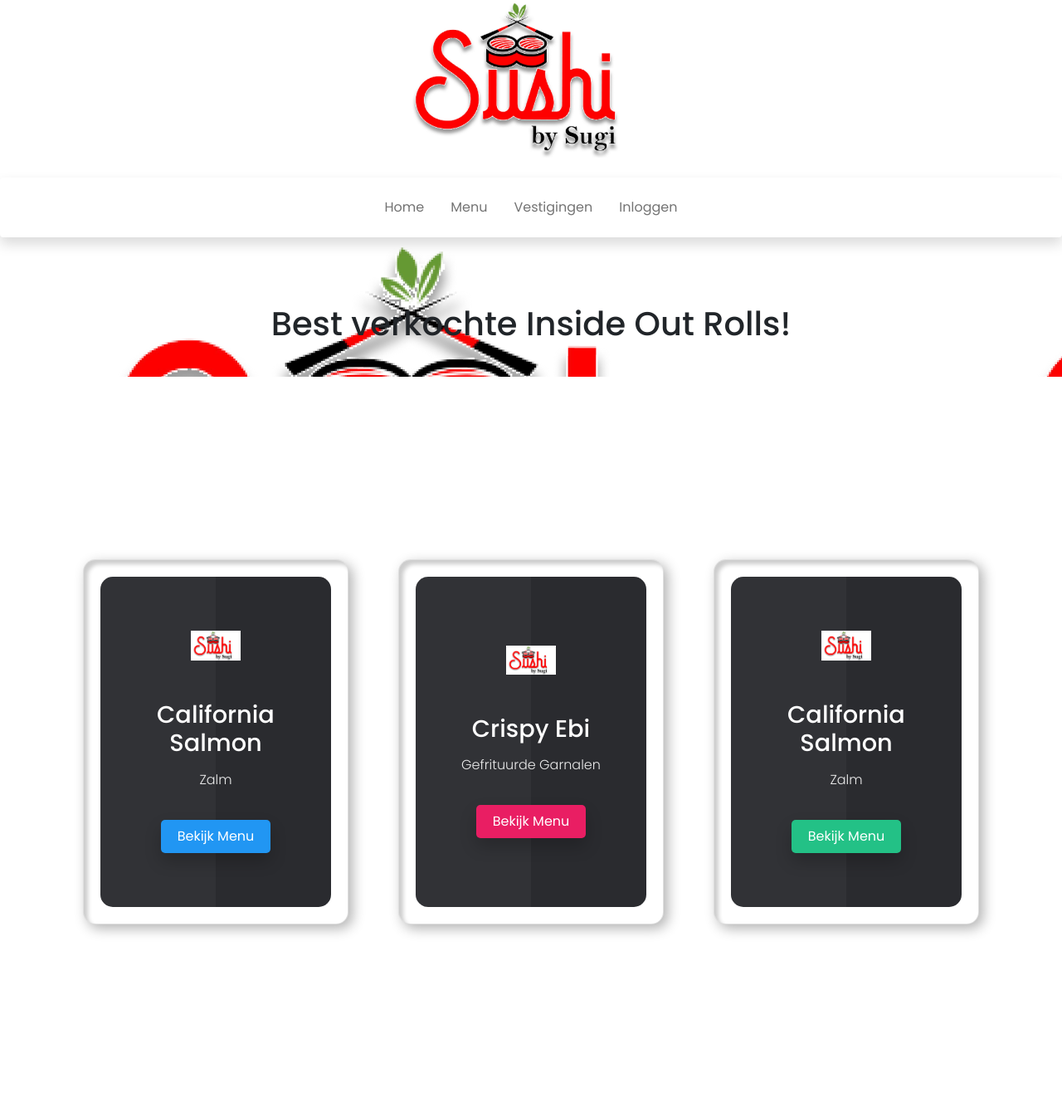
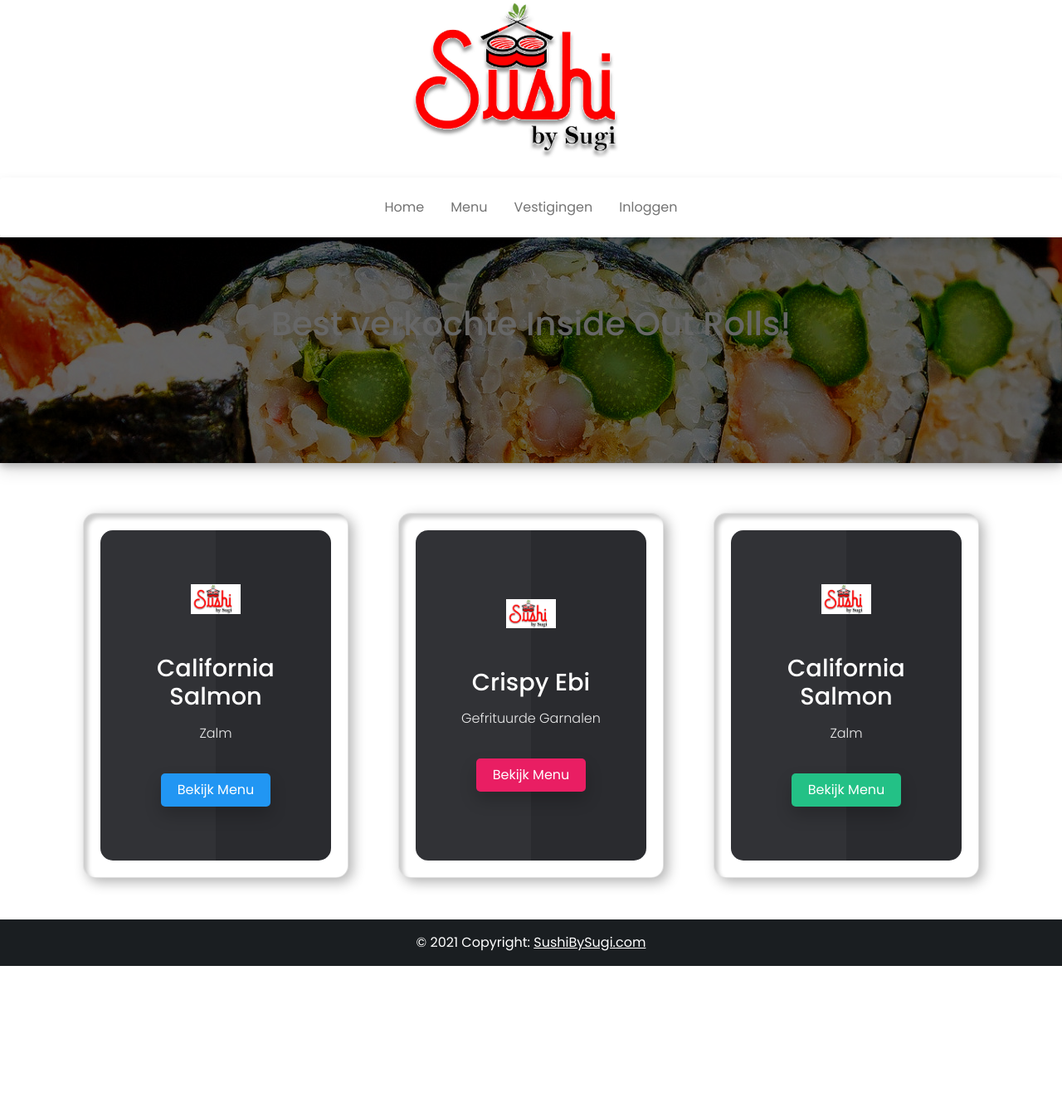
Before and after one commit to rowanamatkario1999/SushiBySugi, a Symfony app: template templates/homepage/index.html.twig in a window 1280 px wide. Shown: the whole page at 83% size. After the commit the page ends 1164 px from the top, so only its background shows below. Run offline with Twig, Linux system fonts and the light colour scheme; the template is opened without the code that fills it, so the values that code supplies are empty; some libraries are stand-ins or nearby versions; some web fonts are replaced.

Commit message:
add jumbotron function

```diff
--- a/public/css/base.css
+++ b/public/css/base.css
@@ -4,9 +4,20 @@
 }
 
 .jumbotron{
-    background-color: #4e555b;
+    height: 17rem;
     padding: 2em 0;
-    background-image: url("../image/logo2.png");
+    background-position: center;
+    color: #fff;
+    box-shadow: 0 4px 8px 0 rgba(0, 0, 0, 0.2), 0 6px 20px 0 rgba(0, 0, 0, 0.19);
+}
+
+.blackOverlay{
+    background-color: black;
+    z-index: 5;
+    opacity: 0.6;
+    position: absolute;
+    width: 100vw;
+    height: 17rem;
 }
 .navbar-nav{
     gap: 1rem;
--- a/public/css/basicForm.css
+++ b/public/css/basicForm.css
@@ -22,9 +22,3 @@ input[type=submit] {
 input[type=submit]:hover {
     background-color: #45a049;
 }
-
-div {
-    border-radius: 5px;
-    background-color: #f2f2f2;
-    padding: 20px;
-}
--- a/public/css/cards.css
+++ b/public/css/cards.css
@@ -11,8 +11,8 @@
     justify-content: center;
     align-items: center;
     display:flex;
-    margin: 40px 0 40px 0;
-    height: 100vh;
+    margin: 30px 0 40px 0;
+    height: 40vh;
     flex-wrap: wrap;
 }
 
--- a/templates/admin.base.html.twig
+++ b/templates/admin.base.html.twig
@@ -52,7 +52,7 @@
     {% block footer %}
         <footer class="bg-dark text-center text-white">
             <div class="text-center p-3" style="background-color: rgba(0, 0, 0, 0.2);">
-                © 2020 Copyright:
+                © 2021 Copyright:
                 <a class="text-white" href="https://www.google.nl/">SushiBySugi.com</a>
             </div>
         </footer>
--- a/templates/base.html.twig
+++ b/templates/base.html.twig
@@ -57,6 +57,14 @@
             </div>
                 {% block body %}
             {% endblock %}
+                {% block footer %}
+                    <footer class="bg-dark text-center text-white">
+                        <div class="text-center p-3" style="background-color: rgba(0, 0, 0, 0.2);">
+                            © 2021 Copyright:
+                            <a class="text-white" href="https://www.google.nl/">SushiBySugi.com</a>
+                        </div>
+                    </footer>
+                {% endblock %}
 
         {% endblock %}
         <script src="https://code.jquery.com/jquery-3.2.1.slim.min.js" integrity="sha384-KJ3o2DKtIkvYIK3UENzmM7KCkRr/rE9/Qpg6aAZGJwFDMVNA/GpGFF93hXpG5KkN" crossorigin="anonymous"></script>
--- a/templates/homepage/index.html.twig
+++ b/templates/homepage/index.html.twig
@@ -10,8 +10,9 @@
     <meta charset="UTF-8">
 {% endblock %}
 {% block body %}
-    <div class="jumbotron">
-        <h1 class="text-center mt-5 ">Best verkochte Inside Out Rolls!</h1>
+    <div class="blackOverlay"></div>
+        <div class="jumbotron" style="background-image:url('{{ asset('../image/jumbotronImage.jpg') }}')">
+        <h1 class="text-center mt-5">Best verkochte Inside Out Rolls!</h1>
     </div>
     <div class="containerCards">
                     <div class="card">
--- a/templates/product/_form.html.twig
+++ /dev/null
@@ -1,4 +0,0 @@
-{{ form_start(form) }}
-    {{ form_widget(form) }}
-    <button class="btn btn-danger">{{ button_label|default('Save') }}</button>
-{{ form_end(form) }}
```
Also changed, not shown: templates/menu/index.html.twig (+6 -4 lines), templates/product/new.html.twig (+7 -6 lines), public/image/jumbotronImage.jpg (added).
